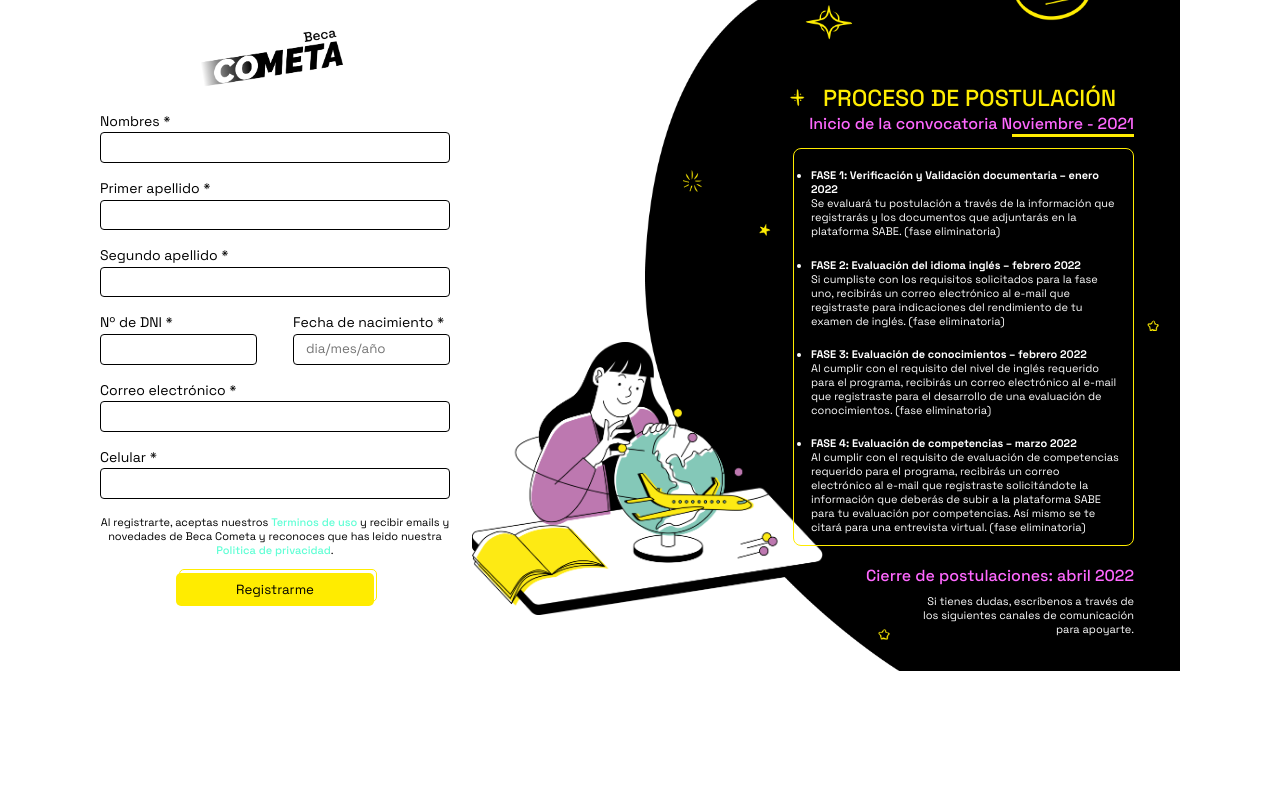
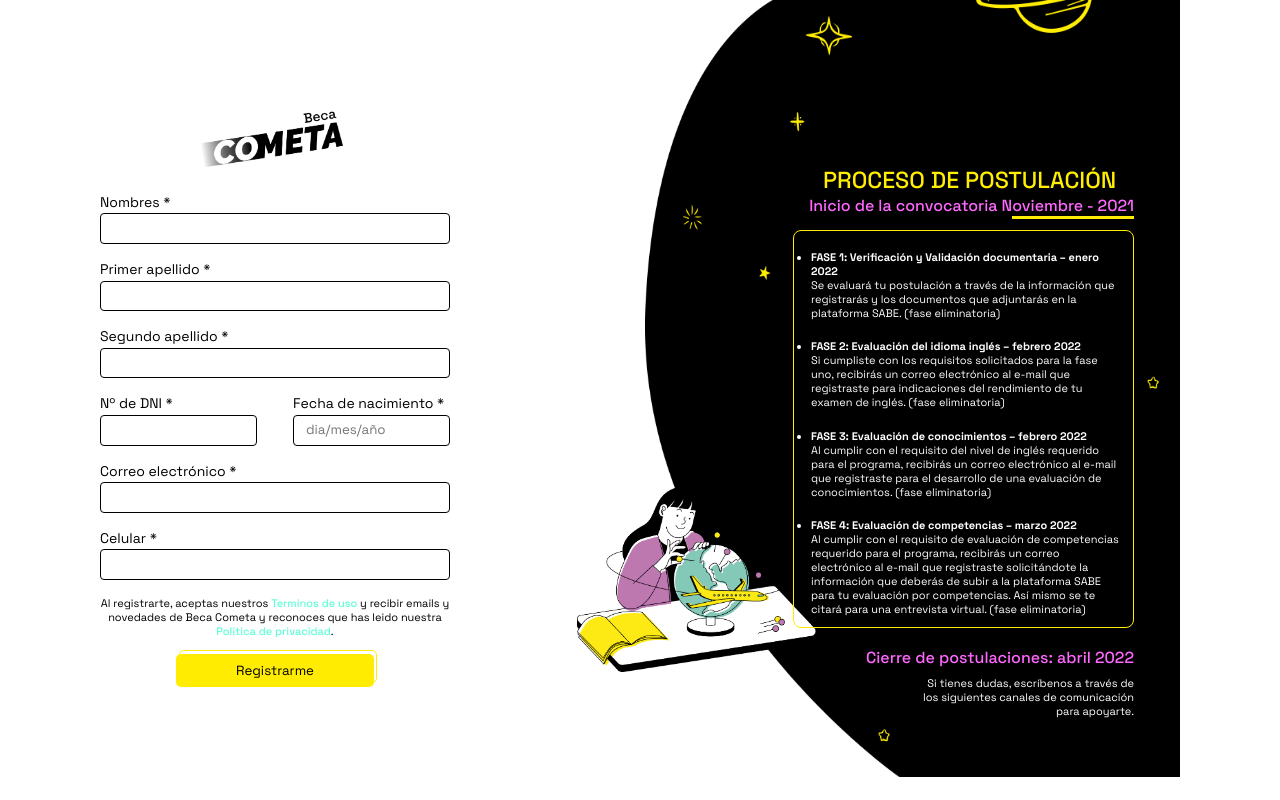
Before and after one commit to MiguDeveloper/theme-project, a plain HTML site: page index.html in a window 1280 px wide. Drawn offline with nearby package versions, Linux system fonts and the light colour scheme.

Commit message:
feature: support ultrwide

```diff
--- a/index.html
+++ b/index.html
@@ -25,7 +25,6 @@
             <img src="img/startbottom.png" height="10px" />
           </div>
           <div class="hero__universe"></div>
-          <div class="hero__student"></div>
           <div class="hero__proceso">
             <div class="hero__logotop">
               <img src="img/logo-movil.png" height="80" alt="beca cometa" />
@@ -84,6 +83,7 @@
                 de comunicación para apoyarte.
               </p>
             </div>
+            <div class="hero__student"></div>
           </div>
           <div class="hero__bgbottom">
             <div style="height: 150px; overflow: hidden">
--- a/scss/_general.scss
+++ b/scss/_general.scss
@@ -28,6 +28,8 @@ body {
   grid-auto-flow: column;
   position: relative;
 
+  height: 100vh;
+
   @include breakpoint-down(small) {
     width: 100%;
     display: flex;
--- a/scss/_hero.scss
+++ b/scss/_hero.scss
@@ -4,7 +4,10 @@
   &__image {
     grid-column: 2/-1;
     position: relative;
-    min-height: 700px;
+
+    display: flex;
+    flex-direction: column;
+    justify-content: center;
 
     @include breakpoint-down(small) {
       grid-column: 1/-1;
@@ -67,11 +70,12 @@
     background-position-x: left;
     background-position-y: bottom;
     background-repeat: no-repeat;
-    background-size: 65%;
+    background-size: 70%;
     width: 100%;
     height: 100%;
-    left: -168px;
-    top: -85px;
+    left: -216px;
+    top: -46px; //-85px;
+    z-index: 0;
 
     @include breakpoint-down(small) {
       z-index: 1;
@@ -81,8 +85,8 @@
     }
 
     @include breakpoint-down(tablet) {
-      left: -7px;
-      top: 21px;
+      left: -9px;
+      top: 65px;
       background-size: 44%;
     }
   }
@@ -103,6 +107,8 @@
     max-width: 350px;
     display: flex;
     flex-direction: column;
+
+    align-self: center;
 
     @include breakpoint-down(small) {
       grid-column: 1/-1;
@@ -194,6 +200,7 @@
     border: 1.36px solid var(--color-border-card);
     padding: 0 10px 0.7rem 17px;
     border-radius: 8px;
+    z-index: 1;
 
     li {
       font-size: var(--font-size-card);
```
Also changed, not shown: img/bg-full.svg (added), img/logo.svg (deleted), style.css, 1 other file.
